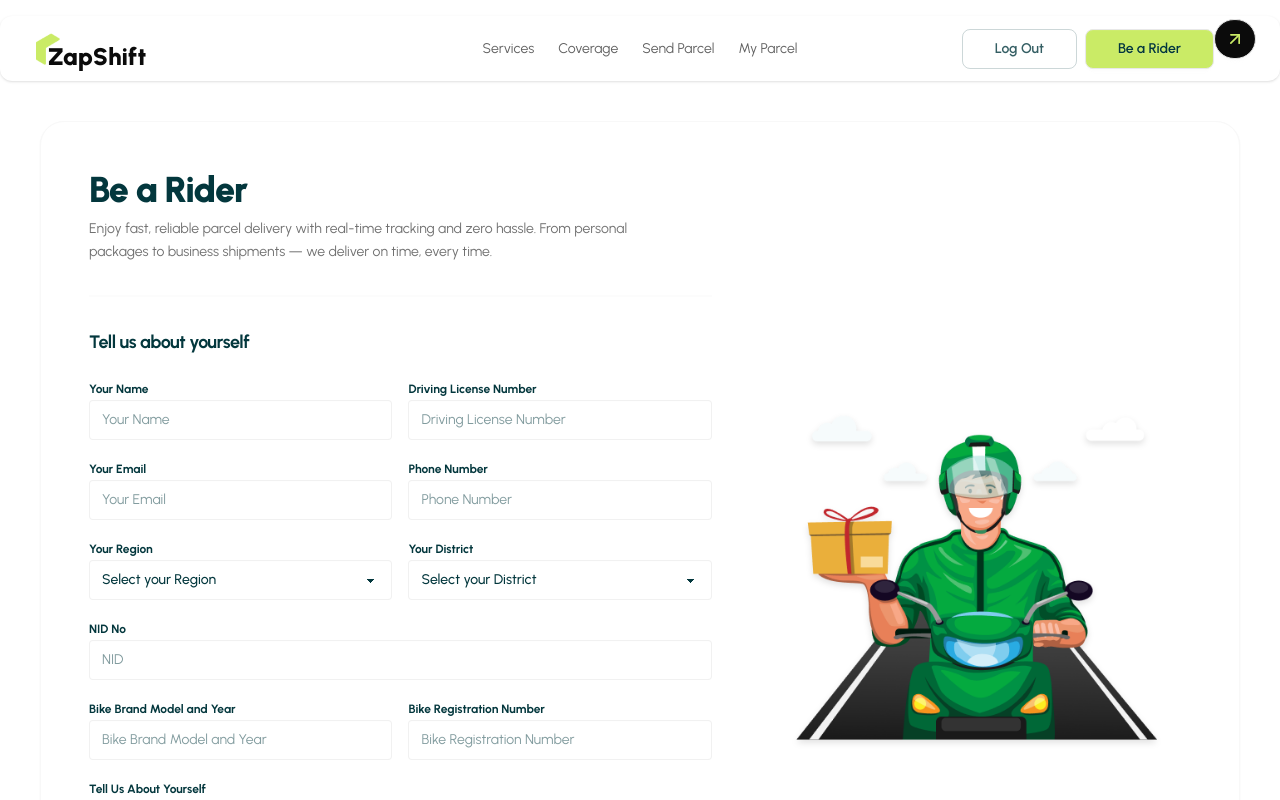
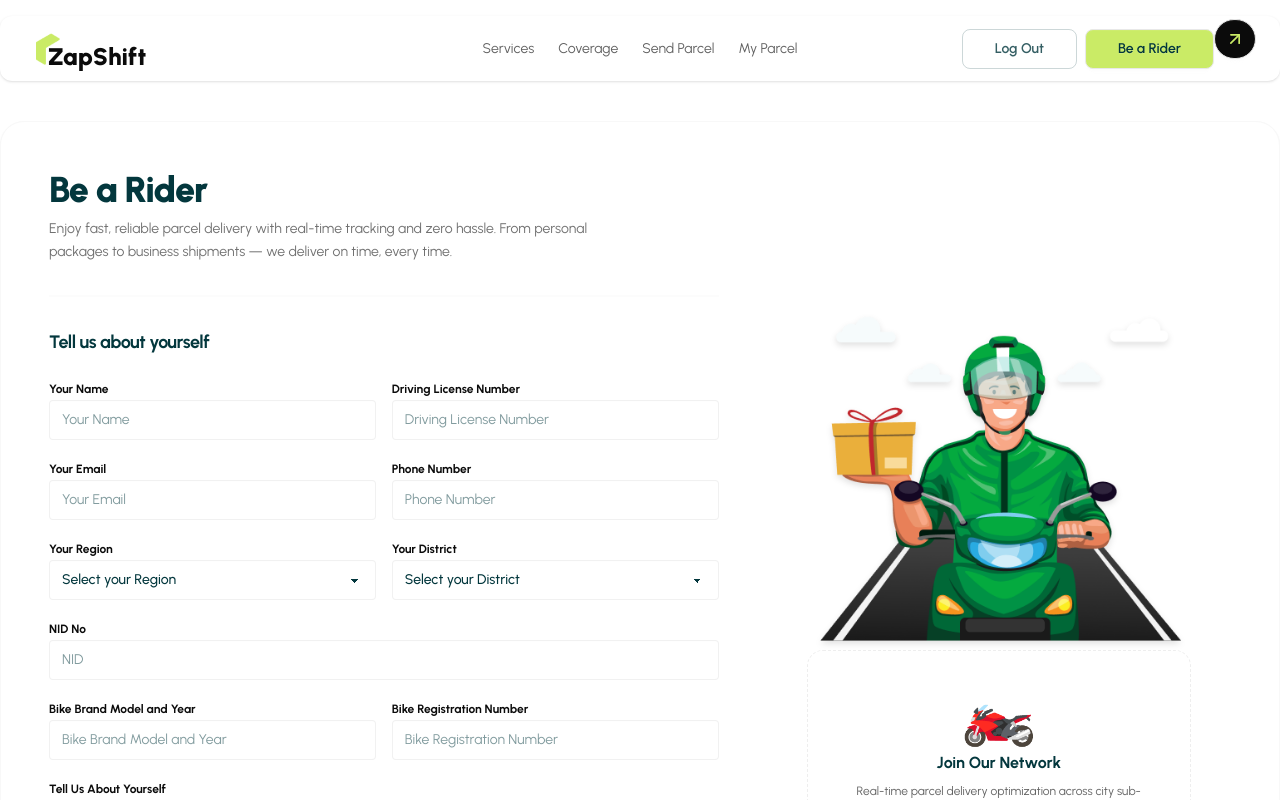
Before and after one commit to 30526/zap-shift-client, a React (Vite) app: page /rider in a window 1280 px wide. Shown: the top 800 px of the page. Built offline with nearby package versions, Linux system fonts and the light colour scheme; no server answers; sample sign-in values are in the browser's storage.

Commit message:
updated rider page ui design

```diff
--- a/src/pages/Rider/Rider.jsx
+++ b/src/pages/Rider/Rider.jsx
@@ -35,8 +35,8 @@
   };
 
   return (
-    <div className="w-full max-w-7xl mx-auto p-4 md:p-10 min-h-screen flex items-center justify-center">
-      <div className="w-full bg-white border border-base-200 rounded-3xl p-6 md:p-12 shadow-xs grid grid-cols-1 lg:grid-cols-12 gap-12 items-start">
+    <div className="max-w-7xl py-6 md:py-10 min-h-screen flex items-center justify-center">
+      <div className="w-7xl bg-white border border-base-200 rounded-3xl p-6 md:p-12 shadow-xs grid grid-cols-1 lg:grid-cols-12 gap-12 items-start">
         {/* Left Column: Form Section */}
         <div className="lg:col-span-7 space-y-6">
           <div className="space-y-2">
@@ -61,13 +61,13 @@
             <div className="grid grid-cols-1 md:grid-cols-2 gap-4">
               {/* Name */}
               <div className="form-control w-full">
-                <label className="label-text text-xs font-bold text-[#03373d] mb-1.5">
+                <label className="label-text text-xs font-bold text-black mb-1.5">
                   Your Name
                 </label>
                 <input
                   type="text"
                   placeholder="Your Name"
-                  className={`input input-bordered w-full bg-base-50/30 text-secondary text-sm focus:outline-hidden ${errors.name ? "border-error focus:border-error" : "focus:border-secondary"}`}
+                  className={`input input-bordered w-full bg-base-50/30 text-secondary text-sm focus:outline-hidden ${errors.name ? "border-error focus:border-error" : "focus:border-primary"}`}
                   {...register("name", { required: "Name is required" })}
                 />
                 {errors.name && (
@@ -79,13 +79,13 @@
 
               {/* Driving License */}
               <div className="form-control w-full">
-                <label className="label-text text-xs font-bold text-[#03373d] mb-1.5">
+                <label className="label-text text-xs font-bold text-black mb-1.5">
                   Driving License Number
                 </label>
                 <input
                   type="text"
                   placeholder="Driving License Number"
-                  className={`input input-bordered w-full bg-base-50/30 text-secondary text-sm focus:outline-hidden ${errors.licenseNumber ? "border-error focus:border-error" : "focus:border-secondary"}`}
+                  className={`input input-bordered w-full bg-base-50/30 text-secondary text-sm focus:outline-hidden ${errors.licenseNumber ? "border-error focus:border-error" : "focus:border-primary"}`}
                   {...register("licenseNumber", {
                     required: "Driving license is required",
                   })}
@@ -99,13 +99,13 @@
 
               {/* Email */}
               <div className="form-control w-full">
-                <label className="label-text text-xs font-bold text-[#03373d] mb-1.5">
+                <label className="label-text text-xs font-bold text-black mb-1.5">
                   Your Email
                 </label>
                 <input
                   type="email"
                   placeholder="Your Email"
-                  className={`input input-bordered w-full bg-base-50/30 text-secondary text-sm focus:outline-hidden ${errors.email ? "border-error focus:border-error" : "focus:border-secondary"}`}
+                  className={`input input-bordered w-full bg-base-50/30 text-secondary text-sm focus:outline-hidden ${errors.email ? "border-error focus:border-error" : "focus:border-primary"}`}
                   {...register("email", {
                     required: "Email is required",
                     pattern: {
@@ -123,13 +123,13 @@
 
               {/* Phone Number */}
               <div className="form-control w-full">
-                <label className="label-text text-xs font-bold text-[#03373d] mb-1.5">
+                <label className="label-text text-xs font-bold text-black mb-1.5">
                   Phone Number
                 </label>
                 <input
                   type="tel"
                   placeholder="Phone Number"
-                  className={`input input-bordered w-full bg-base-50/30 text-secondary text-sm focus:outline-hidden ${errors.phone ? "border-error focus:border-error" : "focus:border-secondary"}`}
+                  className={`input input-bordered w-full bg-base-50/30 text-secondary text-sm focus:outline-hidden ${errors.phone ? "border-error focus:border-error" : "focus:border-primary"}`}
                   {...register("phone", {
                     required: "Phone number is required",
                   })}
@@ -143,11 +143,11 @@
 
               {/* Region Select */}
               <div className="form-control w-full">
-                <label className="label-text text-xs font-bold text-[#03373d] mb-1.5">
+                <label className="label-text text-xs font-bold text-black mb-1.5">
                   Your Region
                 </label>
                 <select
-                  className={`select select-bordered w-full bg-base-50/30 text-secondary text-sm font-medium focus:outline-hidden ${errors.region ? "border-error focus:border-error" : "focus:border-secondary"}`}
+                  className={`select select-bordered w-full bg-base-50/30 text-secondary text-sm font-medium focus:outline-hidden ${errors.region ? "border-error focus:border-error" : "focus:border-primary"}`}
                   {...register("region", {
                     required: "Please select a region",
                   })}
@@ -166,11 +166,11 @@
 
               {/* District Select */}
               <div className="form-control w-full">
-                <label className="label-text text-xs font-bold text-[#03373d] mb-1.5">
+                <label className="label-text text-xs font-bold text-black mb-1.5">
                   Your District
                 </label>
                 <select
-                  className={`select select-bordered w-full bg-base-50/30 text-secondary text-sm font-medium focus:outline-hidden ${errors.district ? "border-error focus:border-error" : "focus:border-secondary"}`}
+                  className={`select select-bordered w-full bg-base-50/30 text-secondary text-sm font-medium focus:outline-hidden ${errors.district ? "border-error focus:border-error" : "focus:border-primary"}`}
                   {...register("district", {
                     required: "Please select a district",
                   })}
@@ -189,13 +189,13 @@
 
               {/* NID No */}
               <div className="form-control w-full md:col-span-2">
-                <label className="label-text text-xs font-bold text-[#03373d] mb-1.5">
+                <label className="label-text text-xs font-bold text-black mb-1.5">
                   NID No
                 </label>
                 <input
                   type="text"
                   placeholder="NID"
-                  className={`input input-bordered w-full bg-base-50/30 text-secondary text-sm focus:outline-hidden ${errors.nid ? "border-error focus:border-error" : "focus:border-secondary"}`}
+                  className={`input input-bordered w-full bg-base-50/30 text-secondary text-sm focus:outline-hidden ${errors.nid ? "border-error focus:border-error" : "focus:border-primary"}`}
                   {...register("nid", { required: "NID number is required" })}
                 />
                 {errors.nid && (
@@ -207,13 +207,13 @@
 
               {/* Bike Brand Model and Year */}
               <div className="form-control w-full">
-                <label className="label-text text-xs font-bold text-[#03373d] mb-1.5">
+                <label className="label-text text-xs font-bold text-black mb-1.5">
                   Bike Brand Model and Year
                 </label>
                 <input
                   type="text"
                   placeholder="Bike Brand Model and Year"
-                  className={`input input-bordered w-full bg-base-50/30 text-secondary text-sm focus:outline-hidden ${errors.bikeModel ? "border-error focus:border-error" : "focus:border-secondary"}`}
+                  className={`input input-bordered w-full bg-base-50/30 text-secondary text-sm focus:outline-hidden ${errors.bikeModel ? "border-error focus:border-error" : "focus:border-primary"}`}
                   {...register("bikeModel", {
                     required: "Bike details are required",
                   })}
@@ -227,13 +227,13 @@
 
               {/* Bike Registration Number */}
               <div className="form-control w-full">
-                <label className="label-text text-xs font-bold text-[#03373d] mb-1.5">
+                <label className="label-text text-xs font-bold text-black mb-1.5">
                   Bike Registration Number
                 </label>
                 <input
                   type="text"
                   placeholder="Bike Registration Number"
-                  className={`input input-bordered w-full bg-base-50/30 text-secondary text-sm focus:outline-hidden ${errors.bikeRegistration ? "border-error focus:border-error" : "focus:border-secondary"}`}
+                  className={`input input-bordered w-full bg-base-50/30 text-secondary text-sm focus:outline-hidden ${errors.bikeRegistration ? "border-error focus:border-error" : "focus:border-primary"}`}
                   {...register("bikeRegistration", {
                     required: "Bike registration number is required",
                   })}
@@ -247,12 +247,12 @@
 
               {/* Tell Us About Yourself */}
               <div className="form-control w-full md:col-span-2">
-                <label className="label-text text-xs font-bold text-[#03373d] mb-1.5">
+                <label className="label-text text-xs font-bold text-black mb-1.5">
                   Tell Us About Yourself
                 </label>
                 <textarea
                   placeholder="Tell Us About Yourself"
-                  className={`textarea textarea-bordered w-full bg-base-50/30 text-secondary text-sm h-24 resize-none focus:outline-hidden ${errors.about ? "border-error focus:border-error" : "focus:border-secondary"}`}
+                  className={`textarea textarea-bordered w-full bg-base-50/30 text-secondary text-sm h-24 resize-none focus:outline-hidden ${errors.about ? "border-error focus:border-error" : "focus:border-primary"}`}
                   {...register("about", {
                     required: "Please write a brief summary about yourself",
                   })}
@@ -289,7 +289,7 @@
                 e.target.nextSibling.style.display = "flex";
               }}
             />
-            <div className="hidden flex-col items-center justify-center p-8 bg-base-50 border border-dashed border-base-300 rounded-2xl text-center space-y-2">
+            <div className="flex-col items-center justify-center p-8 bg-base-50 border border-dashed border-base-300 rounded-2xl text-center space-y-2">
               <div className="text-6xl">🏍️</div>
               <h4 className="font-bold text-secondary">Join Our Network</h4>
               <p className="text-xs text-accent">
```
